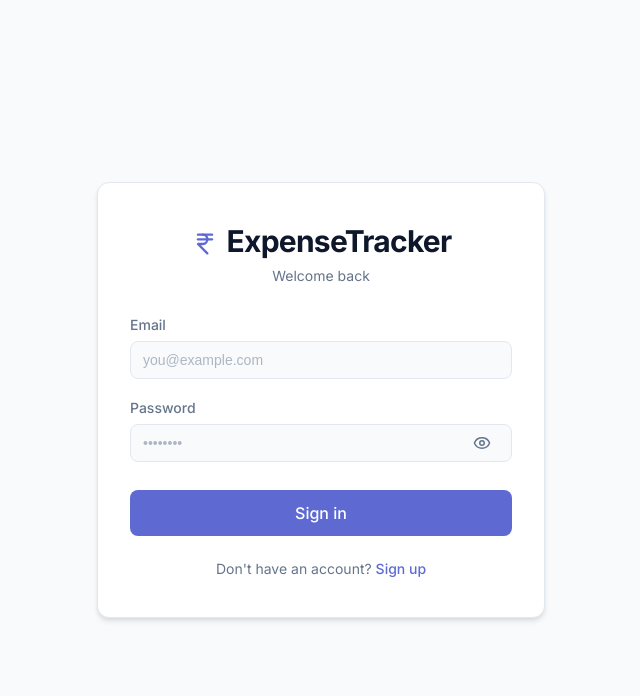
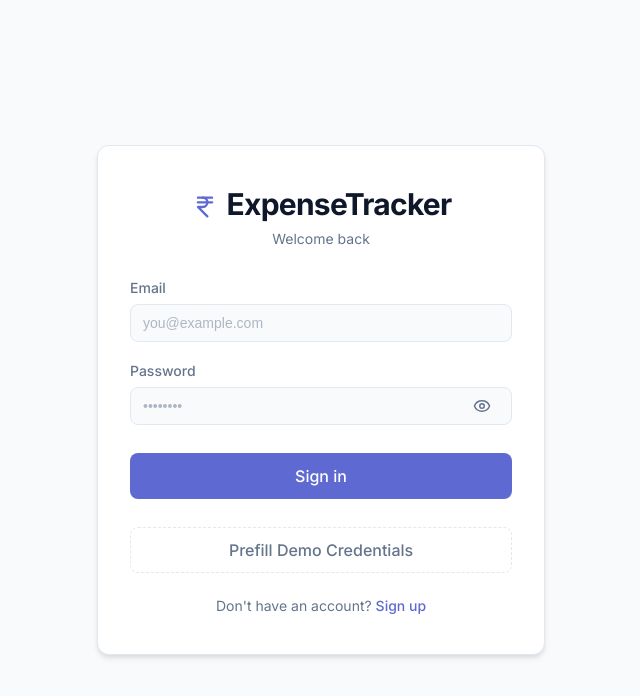
Before and after one commit to sheyas29/ExpenseTracker, a React (Vite) app in the folder client/: page /login in a window 1280 px wide. Shown: the top 696 px of the page, without its empty margins (319-959 px from the left). Built offline with nearby package versions, Linux system fonts and the light colour scheme; no server answers.

Commit message:
prefilling of demo credentials

```diff
--- a/client/src/pages/LoginPage.jsx
+++ b/client/src/pages/LoginPage.jsx
@@ -8,7 +8,7 @@ import '../styles/auth.css';
 
 export default function LoginPage() {
   const formId = useId();
-  const { register, handleSubmit, formState: { errors } } = useForm({ mode: 'onChange' });
+  const { register, handleSubmit, setValue, formState: { errors } } = useForm({ mode: 'onChange' });
   const [apiError, setApiError] = useState('');
   const [loading, setLoading] = useState(false);
   const [showPassword, setShowPassword] = useState(false);
@@ -29,6 +29,13 @@ export default function LoginPage() {
     } finally {
       setLoading(false);
     }
+  };
+
+  const handleDemoLogin = () => {
+    setValue('email', 'demo@example.com');
+    setValue('password', 'password123');
+    // We don't auto-submit just in case the reviewer wants to see the filled values,
+    // but they can just click Sign In.
   };
 
   return (
@@ -101,6 +108,16 @@ export default function LoginPage() {
           >
             {loading ? 'Signing in...' : 'Sign in'}
           </button>
+
+          <button
+            type="button"
+            onClick={handleDemoLogin}
+            disabled={loading}
+            className="btn btn-ghost auth-submit-btn"
+            style={{ marginTop: '0.5rem', border: '1px dashed var(--border-color)' }}
+          >
+            Prefill Demo Credentials
+          </button>
         </form>
 
         <p className="auth-footer">
```
